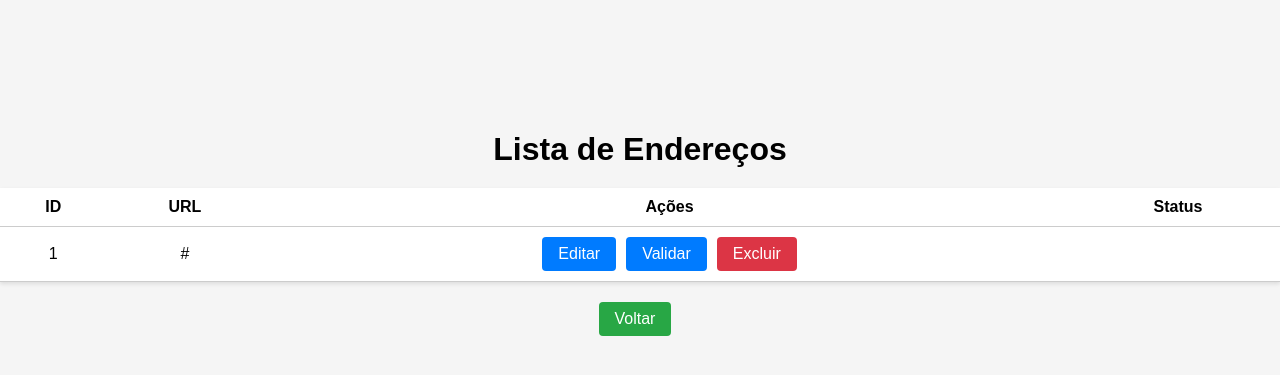
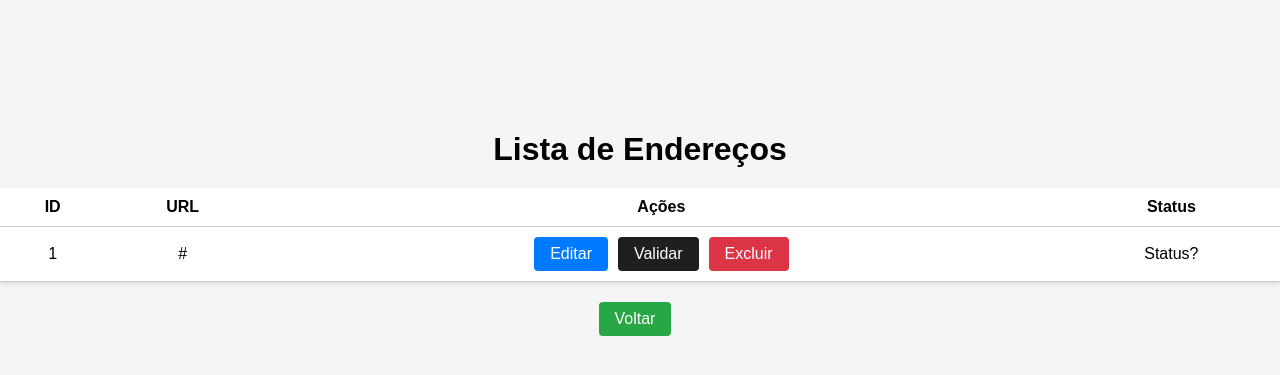
Before and after one commit to adeiltonsantanaa/trabalhoFaculdadePython, a Django app: page /enderecos/ in a window 1280 px wide. Shown: the part 177-552 px from the top of the page. Run offline with Django 4.2, Linux system fonts and the light colour scheme; tables that the repository leaves empty hold one stand-in row (values such as "Sample post").

Commit message:
inserção do botão de Validar

```diff
--- a/main_app/templates/main_app/lista_enderecos.html
+++ b/main_app/templates/main_app/lista_enderecos.html
@@ -60,6 +60,11 @@
     margin: 0;
   }
 
+  .btn-validar {
+    background-color: #1F1F1F;
+  }
+
+
   .btn-excluir {
     background-color: #dc3545;
     margin: 0;
@@ -96,14 +101,17 @@
         <td>
           <div class="btn-container">
             <a href="{% url 'alterar_url' endereco.pk %}" class="btn-editar">Editar</a>
-            <button class="btn-validar">Validar</button>
+            <form action="{% url 'verificar_url' endereco.pk %}" method="post">
+              {% csrf_token %}
+              <button type="submit" class="btn-validar">Validar</button>
+            </form>
             <form action="{% url 'excluir_endereco' endereco.pk %}" method="post">
               {% csrf_token %}
               <button type="submit" class="btn-excluir">Excluir</button>
             </form>
           </div>
         </td>
-        <td></td>
+        <td>Status?</td>
       </tr>
     {% endfor %}
   </tbody>
```
